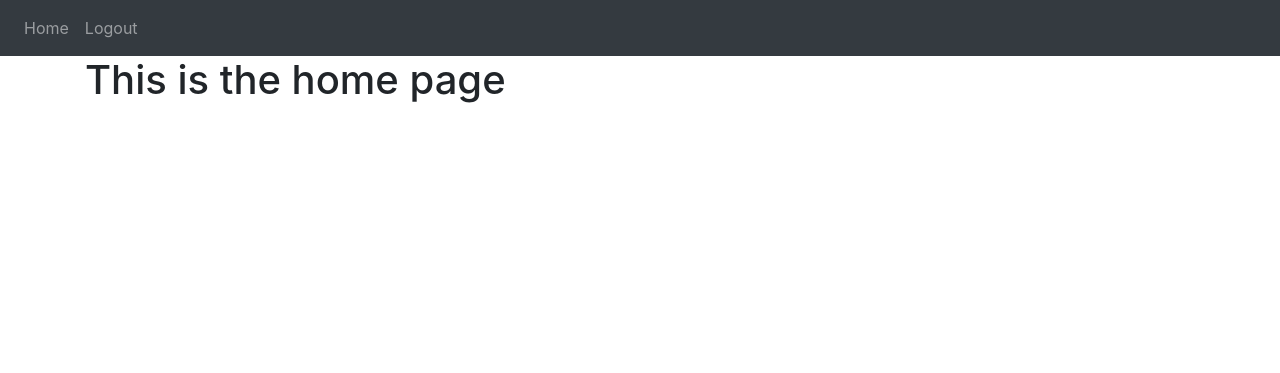
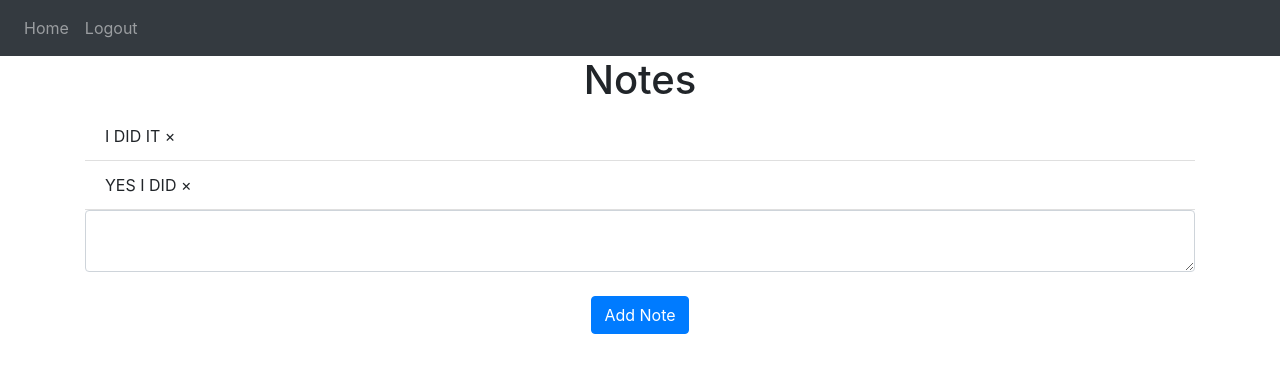
Before and after one commit to InquisitiveMindHasToKnow/MemoryLane, a Flask app: page / in a window 1280 px wide. Shown: the top 373 px of the page. Run offline with Flask 3, Linux system fonts and the light colour scheme; a user stored in the database is signed in; some libraries are stand-ins or nearby versions.

Commit message:
Adds code for home.html. Allows notes to be added to db. In views.py, POST and GET request allowed in route

```diff
--- a/website/templates/home.html
+++ b/website/templates/home.html
@@ -1,4 +1,21 @@
-{% extends "base.html" %} {% block title %}Home{% endblock %}
-{% block content %}
-<h1>This is the home page</h1>
-{% endblock %}
+{% extends "base.html" %} {% block title %}Home{% endblock %} {% block content
+    %}
+    <h1 align="center">Notes</h1>
+    <ul class="list-group list-group-flush" id="notes">
+      {% for note in user.notes %} <!--for each note in db associated with user -->
+      <li class="list-group-item">
+        {{ note.data }}
+        <!-- <button type="button" class="close" onClick="deleteNote({{ note.id }})"> -->
+          <span aria-hidden="true">&times;</span>
+        </button>
+      </li>
+      {% endfor %}
+    </ul>
+    <form method="POST">
+      <textarea name="note" id="note" class="form-control"></textarea>
+      <br />
+      <div align="center">
+        <button type="submit" class="btn btn-primary">Add Note</button>
+      </div>
+    </form>
+    {% endblock %}
--- a/website/views.py
+++ b/website/views.py
@@ -1,13 +1,26 @@
-from flask import Blueprint, render_template
+from flask import Blueprint, render_template, request, flash, jsonify
 from flask_login import login_required, current_user
-
+from .models import Note
+from . import db
+import json
 
 
 # All routes / pages users can navigate to
 views = Blueprint('views', __name__)
 
 # this function runs whenever we go to home page
-@views.route('/')
+@views.route('/', methods=['GET', 'POST'])
 @login_required # can't get to home page unless logged in
 def home():
+    if request.method == 'POST':
+        note = request.form.get('note')#Gets the note from the HTML
+
+        if len(note) < 1:
+            flash('Note is too short!', category='error')
+        else:
+            new_note = Note(data=note, user_id=current_user.id)  #providing the schema for the note
+            db.session.add(new_note) #adding the note to the database
+            db.session.commit()
+            flash('Note added!', category='success')
+
     return render_template("home.html", user=current_user)
```
Also changed, not shown: instance/database.db.
